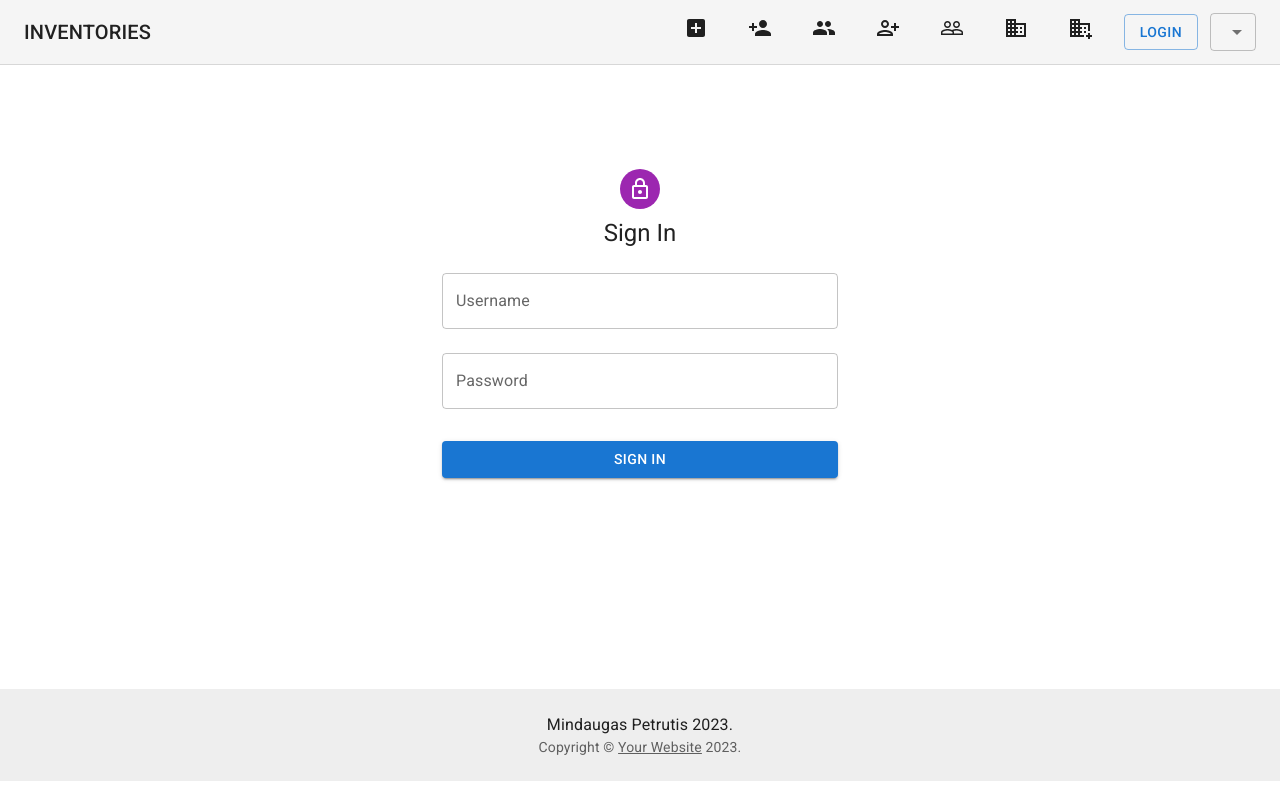
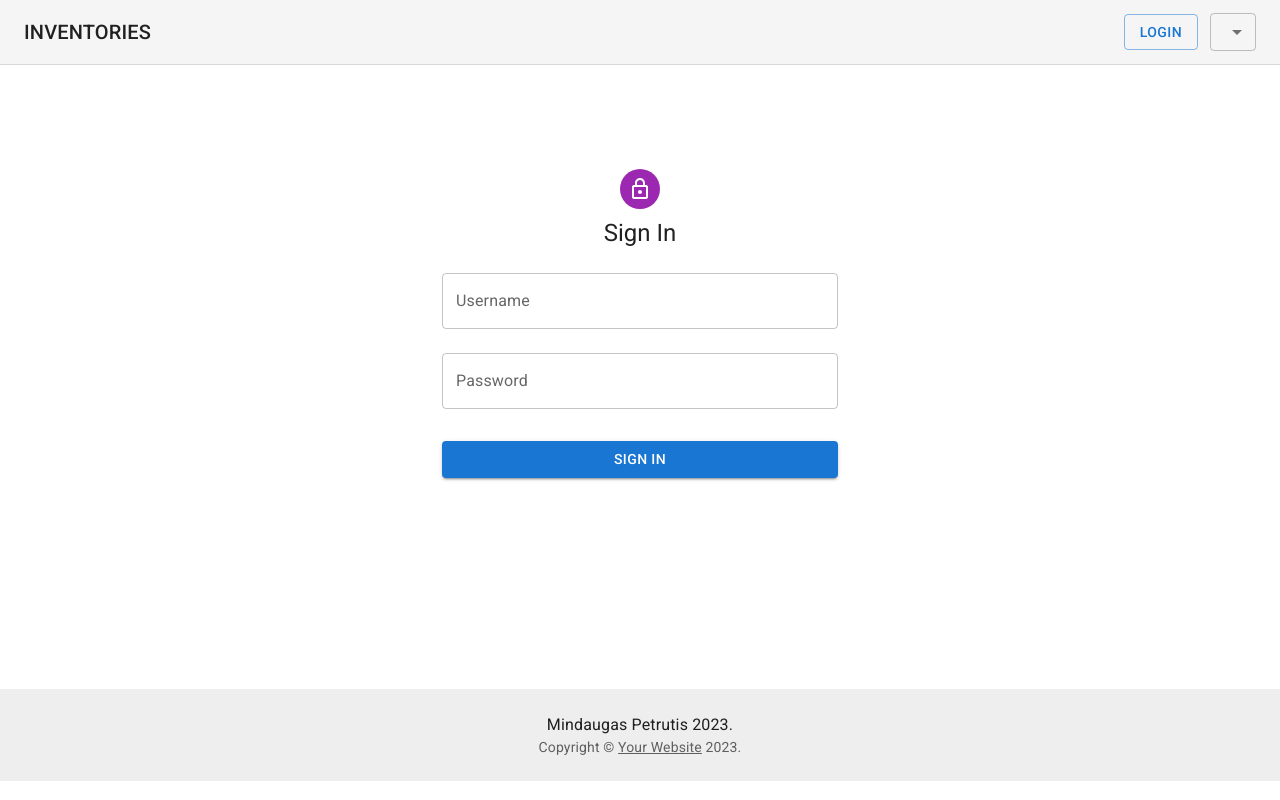
Before and after one commit to petrutism/inventory, a React (Create React App) app in the folder inventory-ui/: page /login in a window 1280 px wide. Built offline with nearby package versions, Linux system fonts and the light colour scheme.

Commit message:
security

```diff
--- a/inventory-ui/src/components/content/Content.js
+++ b/inventory-ui/src/components/content/Content.js
@@ -16,6 +16,7 @@ import EmployeeDetails from "../page/EmployeeDetails";
 import OfficerDetails from "../page/OfficerDetails";
 import RoomDetails from "../page/RoomDetails";
 import Login from "../forms/Login";
+import SecuredRoute from "../security/SecuredRoute";
 
 const Content = () => {
     return (
@@ -30,27 +31,58 @@ const Content = () => {
                        }}>
                 <Routes>
                     <Route path="/" element={<Inventories/>}/>
+
+                    <Route path="/inventories/create" element={<SecuredRoute roles={['ADMIN']}/>}>
                         <Route path="/inventories/create" element={<Inventory key="create"/>}/>
+                    </Route>
+                    <Route path="/inventories/id/:inventoryId/update" element={<SecuredRoute roles={['ADMIN']}/>}>
                         <Route path="/inventories/id/:inventoryId/update" element={<Inventory key="update"/>}/>
+                    </Route>
+                    <Route path="/inventories/id/:inventoryId" element={<SecuredRoute roles={['USER']}/>}>
                         <Route path="/inventories/id/:inventoryId" element={<InventoryDetails/>}/>
-
+                    </Route>
+                    <Route path="/employees" element={<SecuredRoute roles={['USER']}/>}>
                         <Route path="/employees" element={<Employees/>}/>
+                    </Route>
+                    <Route path="/employees/create" element={<SecuredRoute roles={['ADMIN']}/>}>
                         <Route path="/employees/create" element={<Employee key="create"/>}/>
+                    </Route>
+                    <Route path="/employees/id/:employeeId/update" element={<SecuredRoute roles={['ADMIN']}/>}>
                         <Route path="/employees/id/:employeeId/update" element={<Employee key="update"/>}/>
+                    </Route>
+                    <Route path="/employees/id/:employeeId" element={<SecuredRoute roles={['USER']}/>}>
                         <Route path="/employees/id/:employeeId" element={<EmployeeDetails/>}/>
-
+                    </Route>
+                    <Route path="/officers" element={<SecuredRoute roles={['USERS']}/>}>
                         <Route path="/officers" element={<Officers/>}/>
+                    </Route>
+                    <Route path="/officers/create" element={<SecuredRoute roles={['ADMIN']}/>}>
                         <Route path="/officers/create" element={<Officer key="create"/>}/>
+                    </Route>
+                    <Route path="/officers/id/:officerId/update" element={<SecuredRoute roles={['ADMIN']}/>}>
                         <Route path="/officers/id/:officerId/update" element={<Officer key="update"/>}/>
+                    </Route>
+                    <Route path="/officers/id/:officerId" element={<SecuredRoute roles={['USER']}/>}>
                         <Route path="/officers/id/:officerId" element={<OfficerDetails/>}/>
-
+                    </Route>
+                    <Route path="/rooms" element={<SecuredRoute roles={['USER']}/>}>
                         <Route path="/rooms" element={<Rooms/>}/>
+                    </Route>
+                    <Route path="/cities" element={<SecuredRoute roles={['USER']}/>}>
                         <Route path="/cities" element={<Cities/>}/>
+                    </Route>
+                    <Route path="/rooms/:city" element={<SecuredRoute roles={['USER']}/>}>
                         <Route path="/rooms/:city" element={<Rooms/>}/>
+                    </Route>
+                    <Route path="/rooms/create" element={<SecuredRoute roles={['ADMIN']}/>}>
                         <Route path="/rooms/create" element={<Room key="create"/>}/>
+                    </Route>
+                    <Route path="/rooms/id/:roomId/update" element={<SecuredRoute roles={['ADMIN']}/>}>
                         <Route path="/rooms/id/:roomId/update" element={<Room key="update"/>}/>
+                    </Route>
+                    <Route path="/rooms/id/:roomId" element={<SecuredRoute roles={['USER']}/>}>
                         <Route path="/rooms/id/:roomId" element={<RoomDetails/>}/>
-
+                    </Route>
                     <Route path="/login" element={<Login/>}/>
 
                 </Routes>
--- a/inventory-ui/src/components/forms/Employee.js
+++ b/inventory-ui/src/components/forms/Employee.js
@@ -9,6 +9,7 @@ import {useEffect, useState} from "react";
 import {getCities, getEmployeeById, getRoomNumbers, getRooms, saveEmployee, updateEmployee} from "../api/inventoryApi";
 import {useParams, useNavigate} from "react-router-dom";
 import {useTranslation} from "react-i18next";
+import {useSelector} from "react-redux";
 
 
 const Employee = () => {
@@ -39,9 +40,11 @@ const Employee = () => {
                 .max(20, t('validationSurnameMax'))
                 .required(t('validationSurnameRequired'))
         }
-    )
+    );
+
 
     useEffect(() => {
+
         if (!employeeId) {
 
             return;
--- a/inventory-ui/src/components/forms/Inventory.js
+++ b/inventory-ui/src/components/forms/Inventory.js
@@ -18,6 +18,7 @@ import {
 } from "../api/inventoryApi";
 import {useNavigate, useParams} from "react-router-dom";
 import {useTranslation} from "react-i18next";
+import {useSelector} from "react-redux";
 
 const Inventory = () => {
     const [notification, setNotification] = useState({isVisible: false});
@@ -102,7 +103,9 @@ const Inventory = () => {
             .required(t('validationSurnameRequired'))
     });
 
+
     useEffect(() => {
+
         if (!inventoryId) {
             setInventoryLoading(false);
 
--- a/inventory-ui/src/components/forms/Officer.js
+++ b/inventory-ui/src/components/forms/Officer.js
@@ -9,6 +9,7 @@ import {useEffect, useState} from "react";
 import {getCities, getOfficerById, getRoomNumbers, getRooms, saveOfficer, updateOfficer} from "../api/inventoryApi";
 import {useParams, useNavigate} from "react-router-dom";
 import {useTranslation} from "react-i18next";
+import {useSelector} from "react-redux";
 
 
 const Officer = () => {
@@ -41,9 +42,11 @@ const Officer = () => {
                 .max(20, t('validationSurnameMax'))
                 .required(t('validationSurnameRequired'))
         }
-    )
+    );
+
 
     useEffect(() => {
+
         if (!officerId) {
             setOfficerLoading(false);
 
--- a/inventory-ui/src/components/forms/Room.js
+++ b/inventory-ui/src/components/forms/Room.js
@@ -7,6 +7,7 @@ import {useEffect, useState} from "react";
 import {getRoomById, saveRoom, updateRoom} from "../api/inventoryApi";
 import {useParams, useNavigate} from "react-router-dom";
 import {useTranslation} from "react-i18next";
+import {useSelector} from "react-redux";
 
 
 const Room = () => {
@@ -30,9 +31,11 @@ const Room = () => {
                 .positive(t('validationRoomNumberPositive'))
                 .required(t('validationRoomNumberRequired'))
         }
-    )
+    );
+
 
     useEffect(() => {
+
         if (!roomId) {
             setRoomLoading(false);
 
--- a/inventory-ui/src/components/header/Header.js
+++ b/inventory-ui/src/components/header/Header.js
@@ -1,5 +1,5 @@
 import {AppBar, Avatar, Button, IconButton, Toolbar, Tooltip, Typography} from "@mui/material";
-import {NavLink} from "react-router-dom";
+import {NavLink, useNavigate} from "react-router-dom";
 import MenuItem from "./MenuItem";
 import AddBoxIcon from '@mui/icons-material/AddBox';
 import PersonAddIcon from '@mui/icons-material/PersonAdd';
@@ -17,8 +17,10 @@ const Header = () => {
     const {t} = useTranslation('header');
     const user = useSelector(state => state.user.user);
     const dispatch = useDispatch();
+    const navigation = useNavigate();
     const onLogout = () => {
         dispatch(removeUser());
+        navigation('/');
     }
     return (
         <AppBar
@@ -37,43 +39,41 @@ const Header = () => {
                     {t('home')}
                 </Typography>
                 <nav>
-                    <Tooltip title={t('createInventory')}>
+                    {user?.roles.includes('ADMIN') && <Tooltip title={t('createInventory')}>
                         <IconButton>
                             <MenuItem path="/inventories/create" value={<AddBoxIcon/>}/>
                         </IconButton>
-                    </Tooltip>
-                    <Tooltip title={t('createEmployee')}>
+                    </Tooltip>}
+                    {user?.roles.includes('ADMIN') && <Tooltip title={t('createEmployee')}>
                         <IconButton>
                             <MenuItem path="/employees/create" value={<PersonAddIcon/>}/>
                         </IconButton>
-                    </Tooltip>
-                    <Tooltip title={t('employees')}>
+                    </Tooltip>}
+                    {user?.roles.includes('USER') && <Tooltip title={t('employees')}>
                         <IconButton>
                             <MenuItem path="/employees" value={<GroupIcon/>}/>
                         </IconButton>
-                    </Tooltip>
-
-                    <Tooltip title={t('createOfficer')}>
+                    </Tooltip>}
+                    {user?.roles.includes('ADMIN') && <Tooltip title={t('createOfficer')}>
                         <IconButton>
                             <MenuItem path="/officers/create" value={<PersonAddAltIcon/>}/>
                         </IconButton>
-                    </Tooltip>
-                    <Tooltip title={t('officers')}>
+                    </Tooltip>}
+                    {user?.roles.includes('USER') &&<Tooltip title={t('officers')}>
                         <IconButton>
                             <MenuItem path="/officers" value={<PeopleOutlineIcon/>}/>
                         </IconButton>
-                    </Tooltip>
-
-                    <Tooltip title={t('cities')}>
+                    </Tooltip>}
+                    {user?.roles.includes('USER') &&<Tooltip title={t('cities')}>
                         <IconButton>
                             <MenuItem path="/cities" value={<BusinessIcon/>}/>
                         </IconButton>
-                    </Tooltip>
-                    <Tooltip title={t('createRoom')}>
+                    </Tooltip>}
+                    {user?.roles.includes('ADMIN') && <Tooltip title={t('createRoom')}>
                         <IconButton>
                             <MenuItem path="/rooms/create" value={<DomainAddIcon/>}/>
                         </IconButton>
-                    </Tooltip>
+                    </Tooltip>}
                 </nav>
                 {
                     user ? <Button
--- /dev/null
+++ b/inventory-ui/src/components/security/SecuredRoute.js
@@ -0,0 +1,13 @@
+import {useSelector} from "react-redux";
+import {Navigate, Outlet} from "react-router-dom";
+const SecuredRoute = ({roles}) => {
+
+    const user = useSelector(state => state.user.user);
+
+    const allowAccess = roles ? user?.roles.some(r => roles.includes(r)) : user;
+
+    return allowAccess ? <Outlet/> : <Navigate to="/login"/>
+
+}
+
+export default SecuredRoute;
```
Lines whose indentation alone changed are shown as unchanged.
